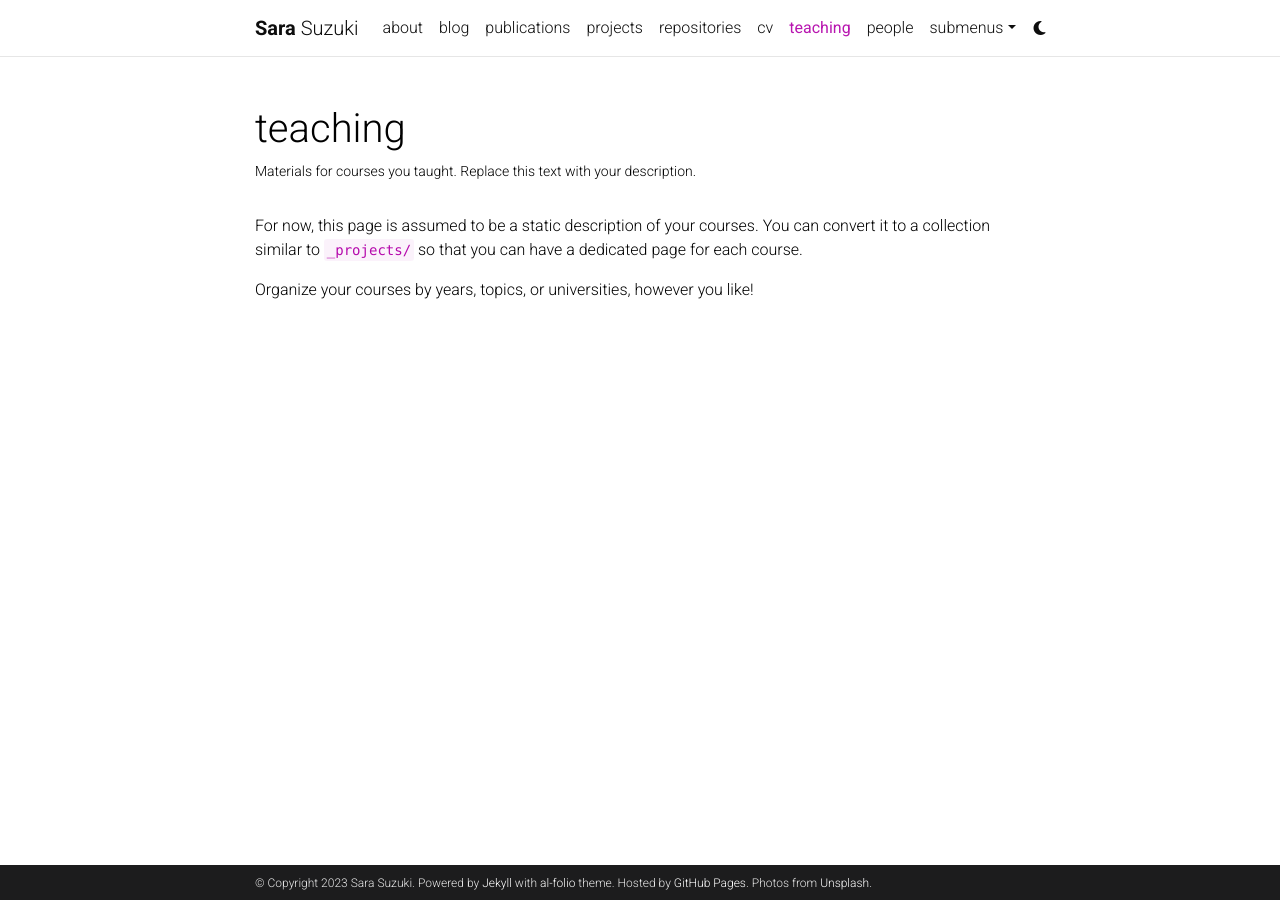
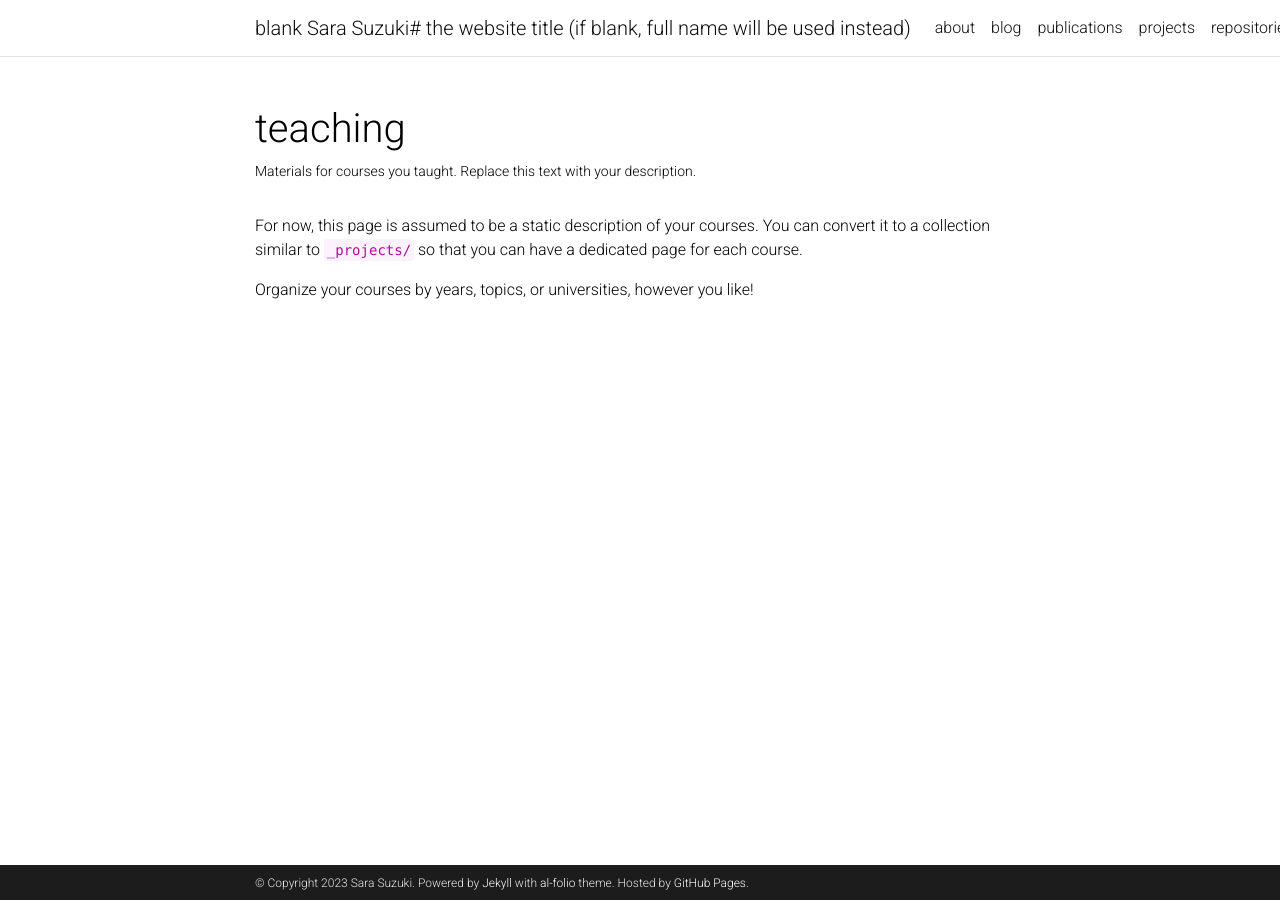
Before and after one commit to sara-suzuki/sara-suzuki.github.io, a Jekyll site: the page built from _pages/teaching.md, in a window 1280 px wide. Built offline with Jekyll 4.4.1, drawn with Linux system fonts in a browser that asks for light colours; comment, search, counter and statistics services are not loaded; a style sheet for code colours, icons or effects is not loaded.

Commit message:
Update _config.yml

```diff
--- a/_config.yml
+++ b/_config.yml
@@ -2,24 +2,22 @@
 # Site settings
 # -----------------------------------------------------------------------------
 
-title: blank # the website title (if blank, full name will be used instead)
+title: blank Sara Suzuki# the website title (if blank, full name will be used instead)
 first_name: Sara
 middle_name:
 last_name: Suzuki
-email: you@example.com
+email:
 description: > # the ">" symbol means to ignore newlines until "footer_text:"
-  A simple, whitespace theme for academics. Based on [*folio](https://github.com/bogoli/-folio) design.
 footer_text: >
   Powered by <a href="https://jekyllrb.com/" target="_blank">Jekyll</a> with <a href="https://github.com/alshedivat/al-folio">al-folio</a> theme.
   Hosted by <a href="https://pages.github.com/" target="_blank">GitHub Pages</a>.
-  Photos from <a href="https://unsplash.com" target="_blank">Unsplash</a>.
 keywords: jekyll, jekyll-theme, academic-website, portfolio-website  # add your own keywords or leave empty
 
 lang: en # the language of your site (for example: en, fr, cn, ru, etc.)
 icon: ⚛️  # the emoji used as the favicon (alternatively, provide image name in /assets/img/)
 
 url: https://sara-suzuki.github.io # the base hostname & protocol for your site
-baseurl: /al-folio # the subpath of your site, e.g. /blog/
+baseurl:  # the subpath of your site, e.g. /blog/
 last_updated: false # set to true if you want to display last updated in the footer
 impressum_path:  # set to path to include impressum link in the footer, use the same path as permalink in a page, helps to conform with EU GDPR
 
```
